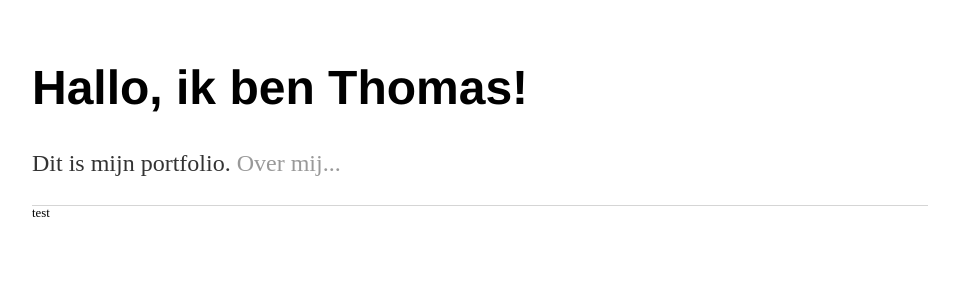
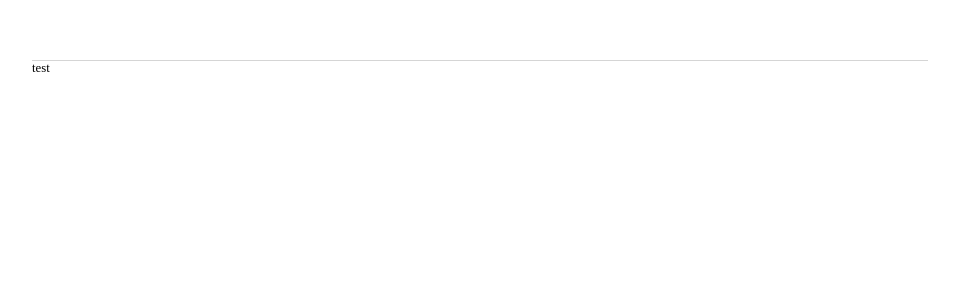
Before and after one commit to ThatsTB/ThatsTB.github.io, a Jekyll site: the page built from index.html, in a window 1280 px wide. Shown: the top 300 px of the page, without its empty margins (160-1119 px from the left). Built offline with Jekyll 4.4.1, drawn with Linux system fonts in a browser that asks for light colours.

Commit message:
Update index.html

```diff
--- a/index.html
+++ b/index.html
@@ -2,7 +2,3 @@
 layout: default
 title: Portfolio Thomas Bosma
 ---
-<div class="blurb">
-	<h1>Hallo, ik ben Thomas!</h1>
-	<p>Dit is mijn portfolio. <a href="/about">Over mij...</a></p>
-</div><!-- /.blurb -->
```
